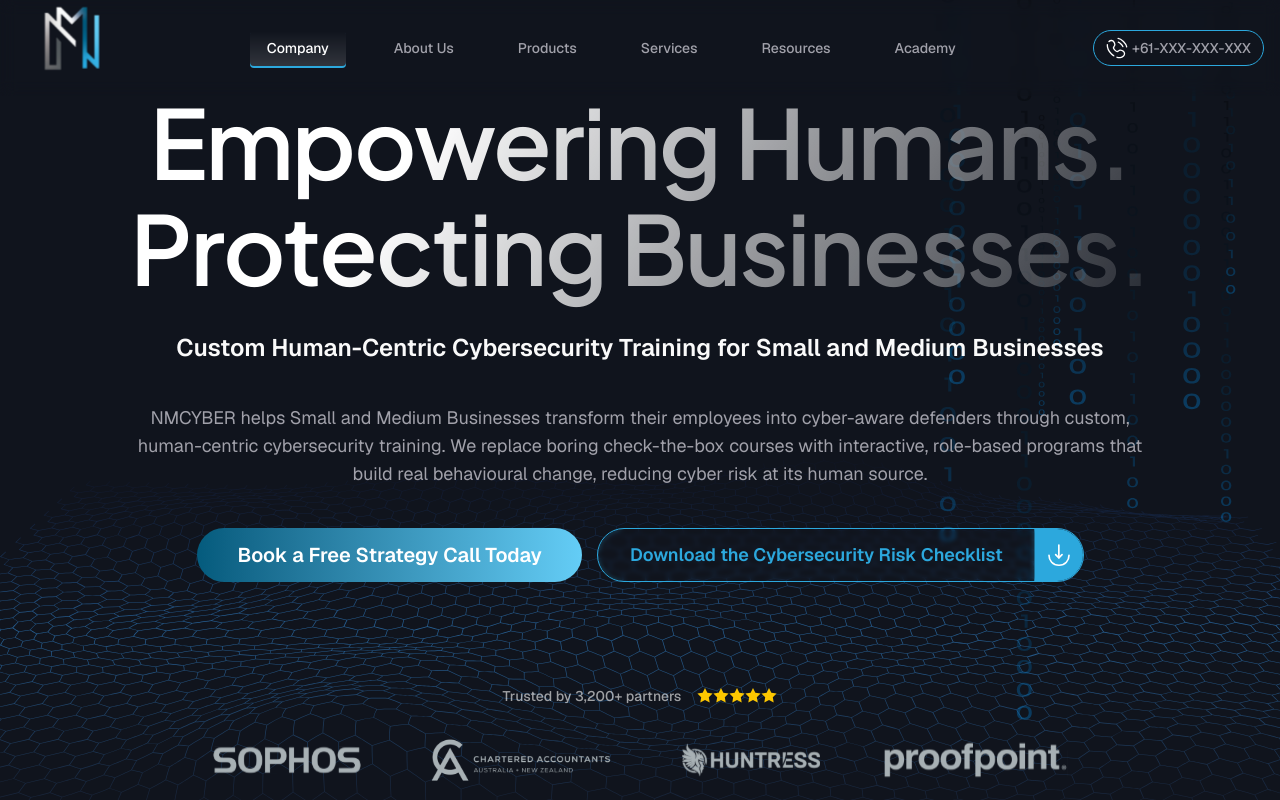
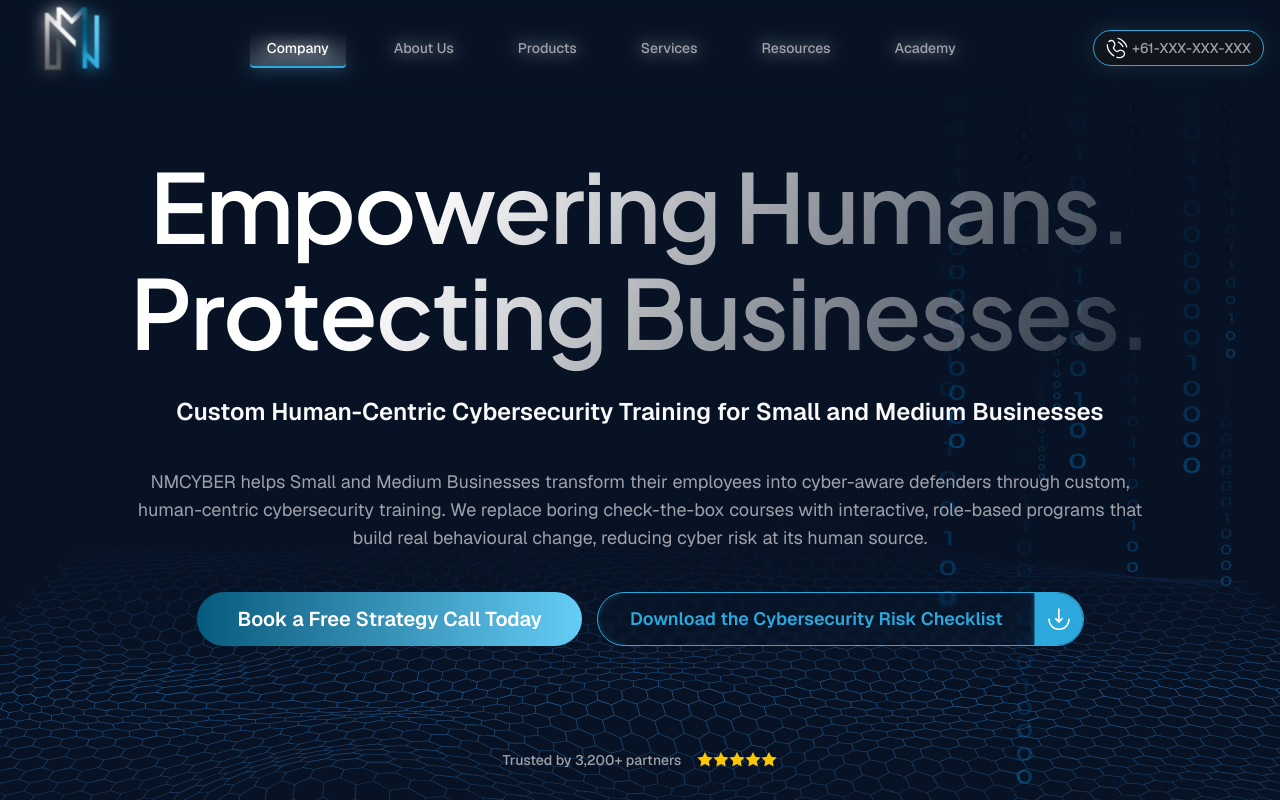
Before and after one commit to nmcyber/nmcyber-website-2.0, a Next.js app: page /company in a window 1280 px wide. Shown: the top 800 px of the page. Built offline with nearby package versions, Linux system fonts and the light colour scheme.

Commit message:
Fix: Wrap Company page with PageWrapper
Added the PageWrapper component to encapsulate the main content of the Company page, improving layout consistency and structure.

```diff
--- a/app/company/page.tsx
+++ b/app/company/page.tsx
@@ -6,9 +6,12 @@
 import FreeResources from '@/components/company/free-resources';
 import ContactForm from '@/components/company/contact-form';
 import WhyNMCyber from '@/components/company/why-nmcyber';
+import PageWrapper from '@/components/wrapper/page-wrapper';
+
 export default function Company() {
   return (
     <>
+      <PageWrapper>
       <Hero />
       <WhyHumanCentric />
       <Products />
@@ -17,6 +20,7 @@
       {/* <PricePlans />
       <FreeResources />
       <ContactForm />  */}
+      </PageWrapper>
     </>
   )
 }
```
Also changed, not shown: 1 other file (tests, documents, lock files or other folders).
